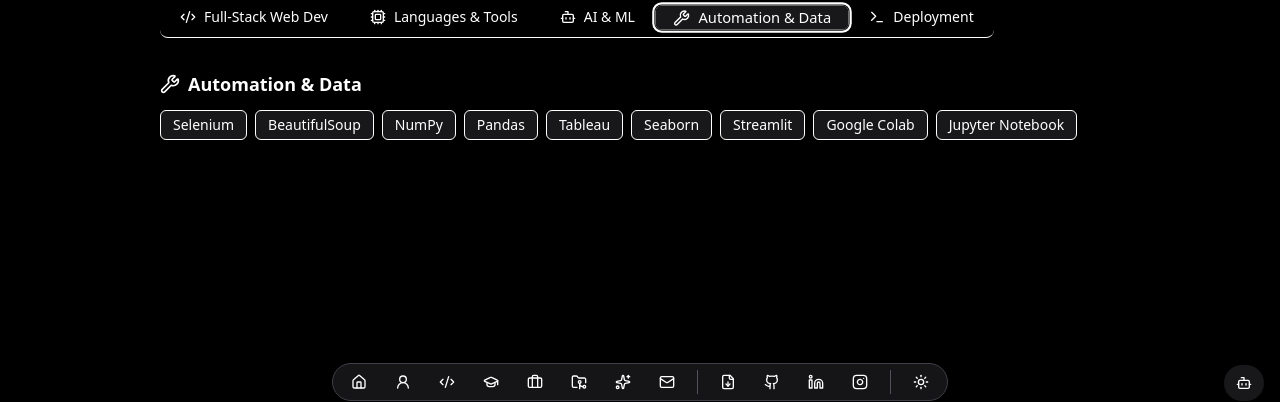
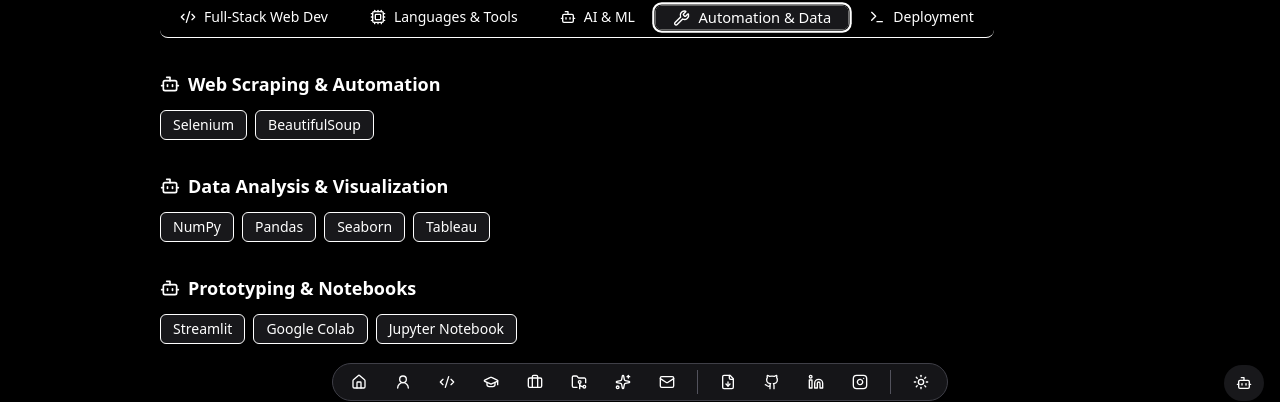
Before and after one commit to hwasyui/portofolio, a React (Vite) app: page / in a window 1280 px wide. Both pictures are taken after a click on the tab "Automation & Data". Shown: the part 1554-1956 px from the top of the page. Built offline with nearby package versions, Linux system fonts and the light colour scheme.

Commit message:
Changing some things

```diff
--- a/package.json
+++ b/package.json
@@ -18,11 +18,12 @@
     "@tailwindcss/vite": "^4.1.8",
     "class-variance-authority": "^0.7.1",
     "clsx": "^2.1.1",
-    "framer-motion": "^12.19.1",
+    "framer-motion": "^12.23.1",
     "lucide-react": "^0.522.0",
     "react": "^19.1.0",
     "react-dom": "^19.1.0",
     "react-icons": "^5.5.0",
+    "react-intersection-observer": "^9.16.0",
     "react-markdown": "^10.1.0",
     "react-router-dom": "^7.6.2",
     "swipe": "^1.7.7",
--- a/src/components/skills.jsx
+++ b/src/components/skills.jsx
@@ -113,11 +113,14 @@
 
           <TabsContent value="Automation & Data">
             <motion.div variants={fadeVariants} initial="initial" animate="animate">
-              <SkillGroup
-                title="Automation & Data"
-                icon={<Wrench className="w-5 h-5" />}
-                items={skills["Automation & Data"]}
-              />
+              {Object.entries(skills["Automation & Data"]).map(([title, items]) => (
+                <SkillGroup
+                  key={title}
+                  title={title}
+                  icon={<Bot className="w-5 h-5" />}
+                  items={items}
+                />
+              ))}
             </motion.div>
           </TabsContent>
 
--- a/src/data/skills.json
+++ b/src/data/skills.json
@@ -1,17 +1,17 @@
 {
   "Full-Stack Web Development": {
     "Frontend": [
-      "React.js", "Next.js", "Vite", "Tailwind CSS", "ShadCN UI", "HTML", "CSS", "Bootstrap"
+      "React.js", "Next.js", "Vite", "Tailwind CSS", "ShadCN UI", "HTML", "CSS"
     ],
     "Backend": [
-      "Node.js", "Laravel", "PHP", "Flask", "FastAPI"
+      "Node.js", "Express.js", "Laravel", "PHP", "Flask", "FastAPI"
     ],
     "Databases": [
-      "MySQL", "PostgreSQL", "MongoDB", "MongoDB Atlas", "Firebase", "Supabase", "Neon", "Drizzle ORM"
+      "MySQL", "PostgreSQL", "MongoDB (Local & Atlas)", "Firebase", "Supabase", "Neon", "ORMs: Drizzle, Prisma"
     ]
   },
   "Languages & Tools": [
-    "JavaScript", "Python", "Java", "Git", "GitHub", "VS Code", "Docker"
+    "JavaScript", "Python", "Java", "Git", "GitHub", "VS Code", "Postman"
   ],
   "AI & Machine Learning": {
     "Machine Learning and Deep Learning": [
@@ -22,17 +22,26 @@
     "Natural Language Processing (NLP)": [
       "TF-IDF", "Naive Bayes", "Text Generation", "Summarization", "Sentiment Analysis",
       "Semantic Search", "Speech Processing", "Chatbot Development",
-      "spaCy", "NLTK", "Transformers", "Hugging Face Transformers",
-      "LangChain", "OpenAI API", "Gemini", "BART", "mT5", "LLaMA"
+      "spaCy", "NLTK", "Hugging Face Transformers",
+      "LangChain", "OpenAI API", "Gemini", "BART", "mT5", "LLaMA", "Faiss", "ChromaDB"
     ],
     "Computer Vision": [
       "YOLOv8", "OpenCV", "Object Detection", "Image Classification", "Image Processing"
     ]
   },
-  "Automation & Data": [
-    "Selenium", "BeautifulSoup", "NumPy", "Pandas", "Tableau", "Seaborn", "Streamlit", "Google Colab", "Jupyter Notebook"
-  ],
+  "Automation & Data": {
+    "Web Scraping & Automation": [
+      "Selenium", "BeautifulSoup"
+    ],
+    "Data Analysis & Visualization": [
+      "NumPy", "Pandas", "Seaborn", "Tableau"
+    ],
+    "Prototyping & Notebooks": [
+      "Streamlit", "Google Colab", "Jupyter Notebook"
+    ]
+  },
   "Deployment & Platforms": [
-    "Vercel", "Netlify", "Railway", "Firebase Console", "MongoDB Compass", "Notion", "Google Workspace", "Microsoft 365"
+    "Vercel", "Netlify", "Railway", "Firebase Console", "MongoDB Compass",
+    "Docker", "Notion", "Google Workspace", "Microsoft 365"
   ]
 }
--- a/vite.config.js
+++ b/vite.config.js
@@ -8,7 +8,8 @@
   plugins: [react(), tailwindcss(),
   ],
     build: {
-    assetsInlineLimit: 0
+    assetsInlineLimit: 0,
+    sourcemap: true
   },
   resolve: {
     alias: {
```
Also changed, not shown: 1 other file (tests, documents, lock files or other folders).
